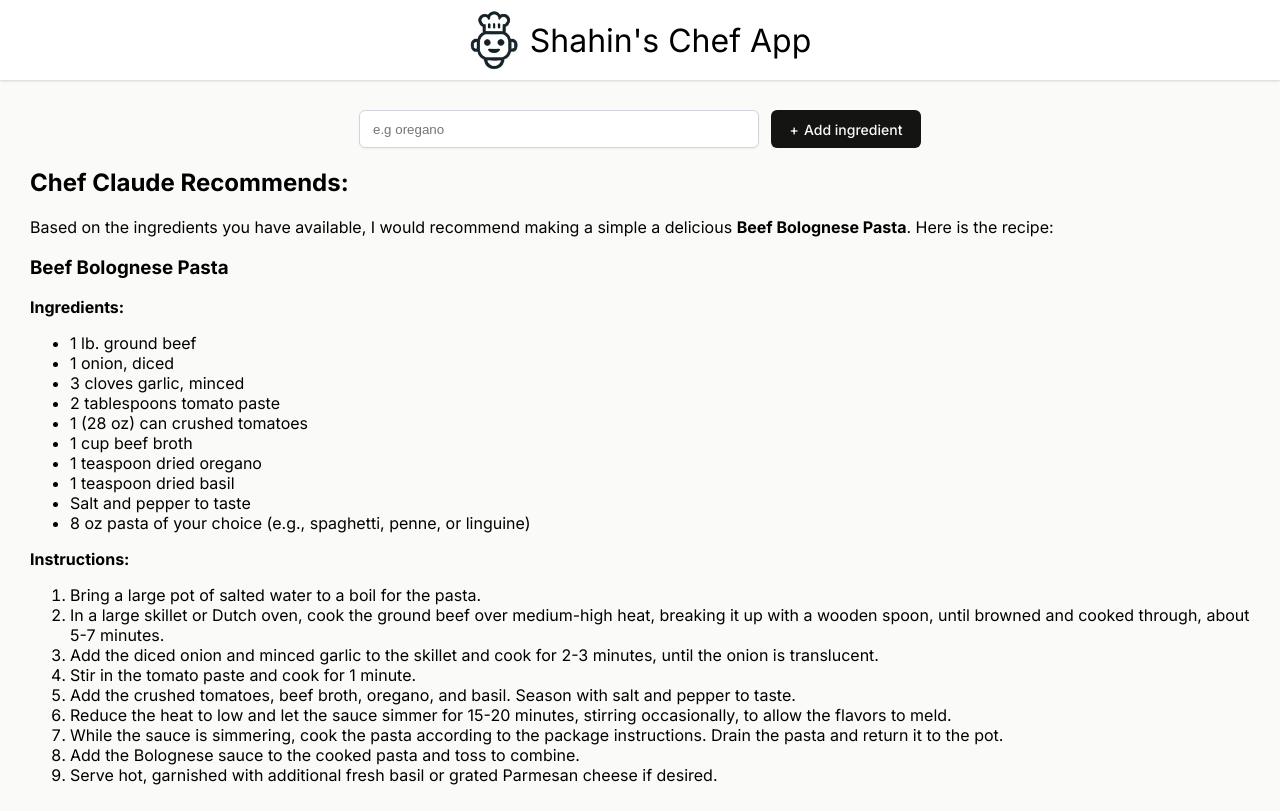
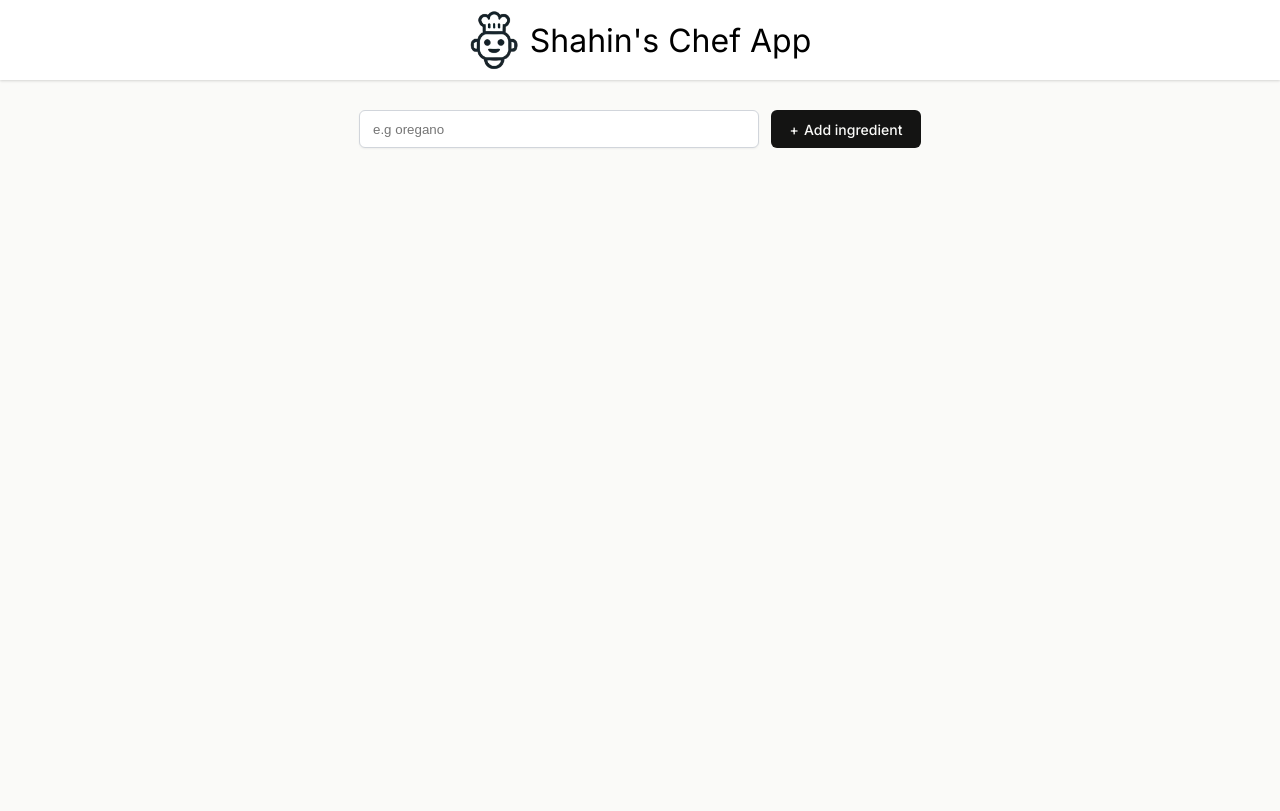
Before and after one commit to Yaghs/shahin-s-chef-app, a React (Create React App) app: page / in a window 1280 px wide. Built offline with nearby package versions, Linux system fonts and the light colour scheme.

Commit message:
fixed a bug in Main.js by adding index, to the callback function inside the map method assigned to the ingredientsList constant
assigned key to be index instead of ingredient

```diff
--- a/src/components/Main.js
+++ b/src/components/Main.js
@@ -4,10 +4,10 @@ import IngredientsList from "./IngredientsList.js"
 
 export default function Main(){
     const [ingredients, setIngredients] = useState([])
-    const [recipeShown, setRecipeShown] = useState(false)
-    const ingredientsList = ingredients.map((ingredient)=>{
+    const [recipeShown, setRecipeShown] = useState(true)
+    const ingredientsList = ingredients.map((ingredient, index)=>{
         return (
-            <li key={ingredient}>{ingredient}</li>
+            <li key={index}>{ingredient}</li>
         )
     })
 
```
